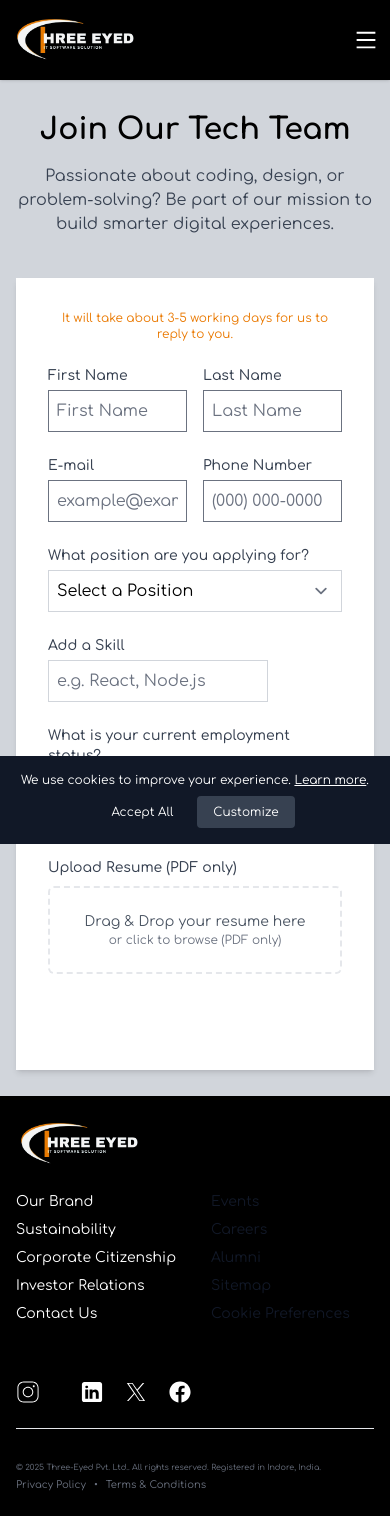
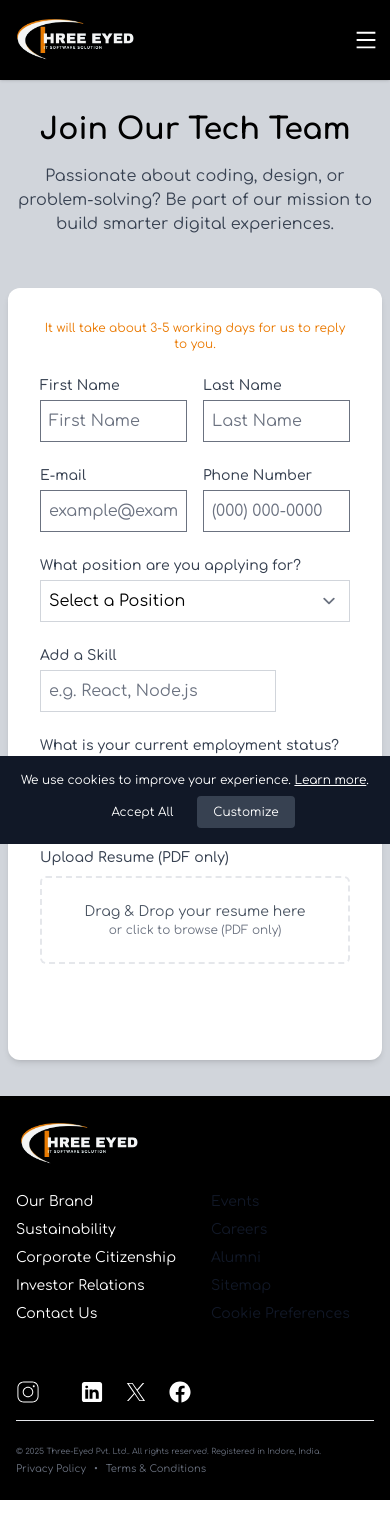
Before and after one commit to Chouhanankit/threeeyed.in, a React (Vite) app: page /jointeam in a window 390 px wide. Built offline with nearby package versions, Linux system fonts and the light colour scheme.

Commit message:
some change

```diff
--- a/src/components/Button.jsx
+++ b/src/components/Button.jsx
@@ -14,7 +14,7 @@ const Button = () => {
       <Link to={"/getcontact"}>
         <h1
           onClick={handleClick}
-          className={`group relative inline-flex items-center justify-center w-36 h-10 md:w-48 md:h-12 bg-transparent border border-white rounded-full cursor-pointer outline-none overflow-hidden ${
+          className={`group relative inline-flex items-center justify-center w-36 h-10 md:w-48 md:h-12 bg-transparent border border-white rounded-full cursor-pointer outline-none overflow-hidden active:scale-95 transition-transform duration-100 ${
             clicked ? "clicked" : ""
           }`}
           style={{ touchAction: "manipulation" }}
@@ -22,7 +22,7 @@ const Button = () => {
           {/* Animated Circle */}
           <span
             className={`circle absolute left-0 w-12 h-12 bg-[#EA7900] rounded-full transition-all duration-[450ms] ease-[cubic-bezier(0.65,0,0.076,1)] z-0 ${
-              clicked ? "w-full" : "group-hover:w-full"
+              clicked ? "w-full" : "group-hover:w-full group-active:w-full"
             }`}
           ></span>
 
--- a/src/components/Footer.jsx
+++ b/src/components/Footer.jsx
@@ -211,7 +211,7 @@ const Footer = ({ onCookiePrefsClick }) => {
             </div>
           </div>
 
-          <hr className="my-6 border-gray-200 dark:border-gray-700 sm:mx-auto lg:my-8" />
+          <hr className="my-4 border-gray-200 dark:border-gray-700 sm:mx-auto lg:my-8" />
 
           <div className="sm:flex sm:items-center sm:justify-between">
             <span className="sm:text-[0.8rem] text-[8px] text-gray-500 dark:text-gray-400 ">
--- a/src/components/JoinTeamForm.jsx
+++ b/src/components/JoinTeamForm.jsx
@@ -94,8 +94,8 @@ export default function JoinTeamForm() {
   };
 
   return (
-    <div className="min-h-screen flex items-center justify-center text-black p-4">
-      <div className="bg-white shadow-md w-full max-w-3xl lg:p-12 p-8 pt-8">
+    <div className="min-h-screen flex items-center justify-center text-black p-2 py-4">
+      <div className="bg-white shadow-md w-full rounded-xl max-w-3xl lg:p-12 p-8 pt-8">
         <div className="text-center mb-6">
           <p className="text-xs text-[#EA7900]">
             It will take about 3-5 working days for us to reply to you.
--- a/src/components/Navbar.jsx
+++ b/src/components/Navbar.jsx
@@ -158,12 +158,12 @@ const NavbarItems = [
         {
           id: "5-3",
           text: "Join Us",
-          link: "/getcontact",
+          link: "/jointeam",
         },
         {
           id: "5-4",
           text: "Get Touch",
-          link: "/jointeam",
+          link: "/getcontact",
         },
       ],
       About: [
```
